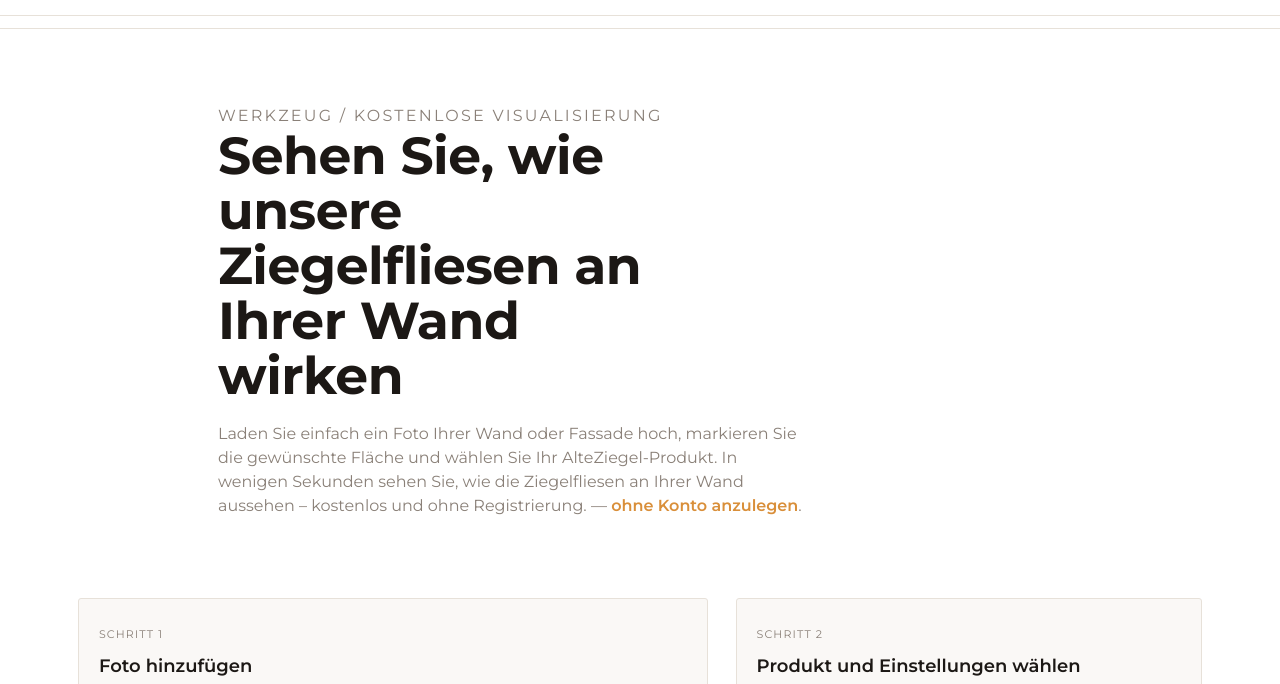
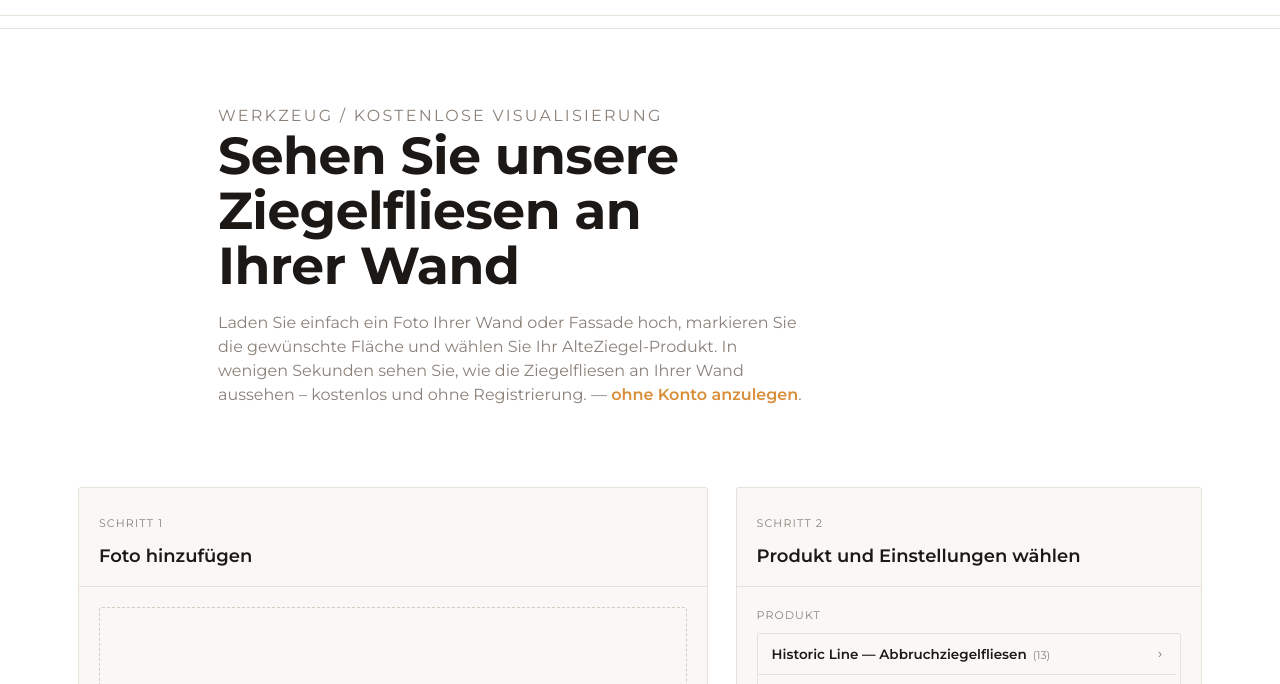
Before and after one commit to marketingstarecegly-rgb/generator1, a website: page index-de.html in a window 1280 px wide. Shown: the part 53-737 px from the top of the page. Drawn offline with Linux system fonts and the light colour scheme.

Commit message:
Update index-de.html

```diff
--- a/index-de.html
+++ b/index-de.html
@@ -365,7 +365,7 @@
 
 <section class="hero">
   <p class="hero-eyebrow">Werkzeug / kostenlose Visualisierung</p>
-  <h1>Sehen Sie, wie unsere Ziegelfliesen an Ihrer Wand wirken</h1>
+  <h1>Sehen Sie unsere Ziegelfliesen an Ihrer Wand</h1>
   <p>Laden Sie einfach ein Foto Ihrer Wand oder Fassade hoch, markieren Sie die gewünschte Fläche und wählen Sie Ihr AlteZiegel-Produkt. In wenigen Sekunden sehen Sie, wie die Ziegelfliesen an Ihrer Wand aussehen – kostenlos und ohne Registrierung. — <strong>ohne Konto anzulegen</strong>.</p>
 </section>
 
```
